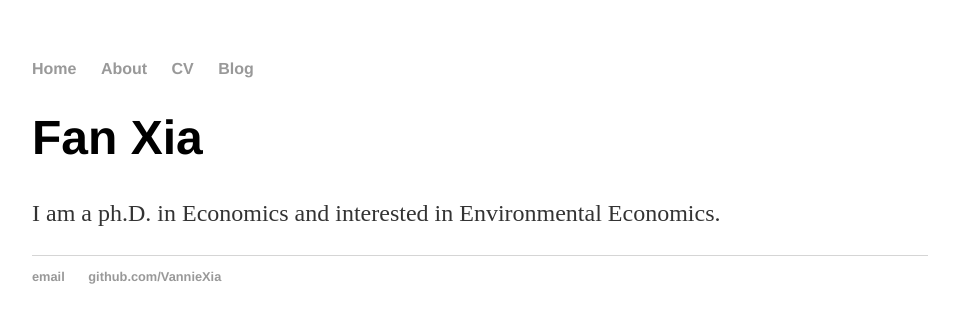
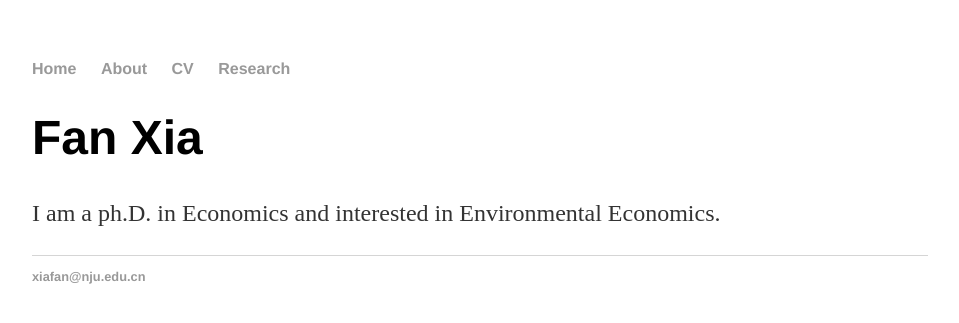
Before and after one commit to VannieXia/fanxia94.github.io, a Jekyll site: the page built from index.html, in a window 1280 px wide. Shown: the top 323 px of the page, without its empty margins (160-1119 px from the left). Built offline with Jekyll 4.4.1, drawn with Linux system fonts in a browser that asks for light colours.

Commit message:
Update index.html

```diff
--- a/index.html
+++ b/index.html
@@ -1,29 +1,9 @@
-<!DOCTYPE html>
-<html>
-	<head>
-		<title>Fan Xia</title>
-		<!-- link to main stylesheet -->
-		<link rel="stylesheet" type="text/css" href="/css/main.css"></head>
-	<body>
-		<nav>
-    		<ul>
-        		<li><a href="/">Home</a></li>
-	        	<li><a href="/about">About</a></li>
-        		<li><a href="/cv">CV</a></li>
-        		<li><a href="/blog">Blog</a></li>
-    		</ul>
-		</nav>
-		<div class="container">
-    		<div class="blurb">
-        		<h1>Fan Xia</h1>
-				<p>I am a ph.D. in Economics and interested in Environmental Economics.</p>
-    		</div><!-- /.blurb -->
-		</div><!-- /.container -->
-		<footer>
-    		<ul>
-        		<li><a href="mailto:xiafan@nju.edu.cn">email</a></li>
-        		<li><a href="https://github.com/VannieXia">github.com/VannieXia</a></li>
-			</ul>
-		</footer>
-	</body>
-</html>
+---
+layout: default
+title: Fan Xia
+---
+
+<div class="blurb">
+        <h1>Fan Xia</h1>
+	<p>I am a ph.D. in Economics and interested in Environmental Economics.</p>
+</div><!-- /.blurb -->
```
